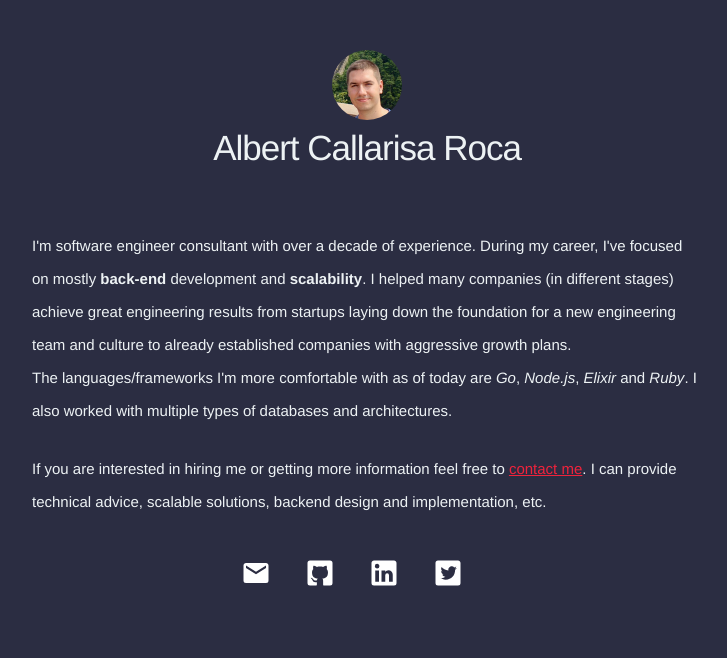
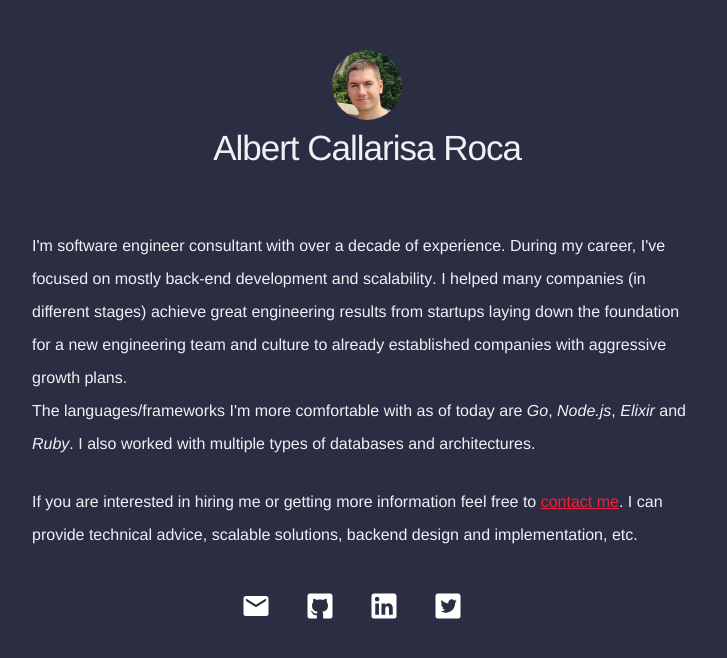
Before and after one commit to acroca/acroca.github.com, a Jekyll site: the page built from index.html, in a window 1280 px wide. Shown: the top 658 px of the page, without its empty margins (273-1000 px from the left). Built offline with Jekyll 4.4.1, drawn with Linux system fonts in a browser that asks for light colours.

Commit message:
Increased font size

```diff
--- a/index.html
+++ b/index.html
@@ -72,7 +72,8 @@
       }
       p {
         line-height: 3.3rem;
-        font-size: 1.5rem;
+        font-size: 1.6rem;
+        font-weight: 200;
       }
 
       .sites {
```
Also changed, not shown: Gemfile.lock.
